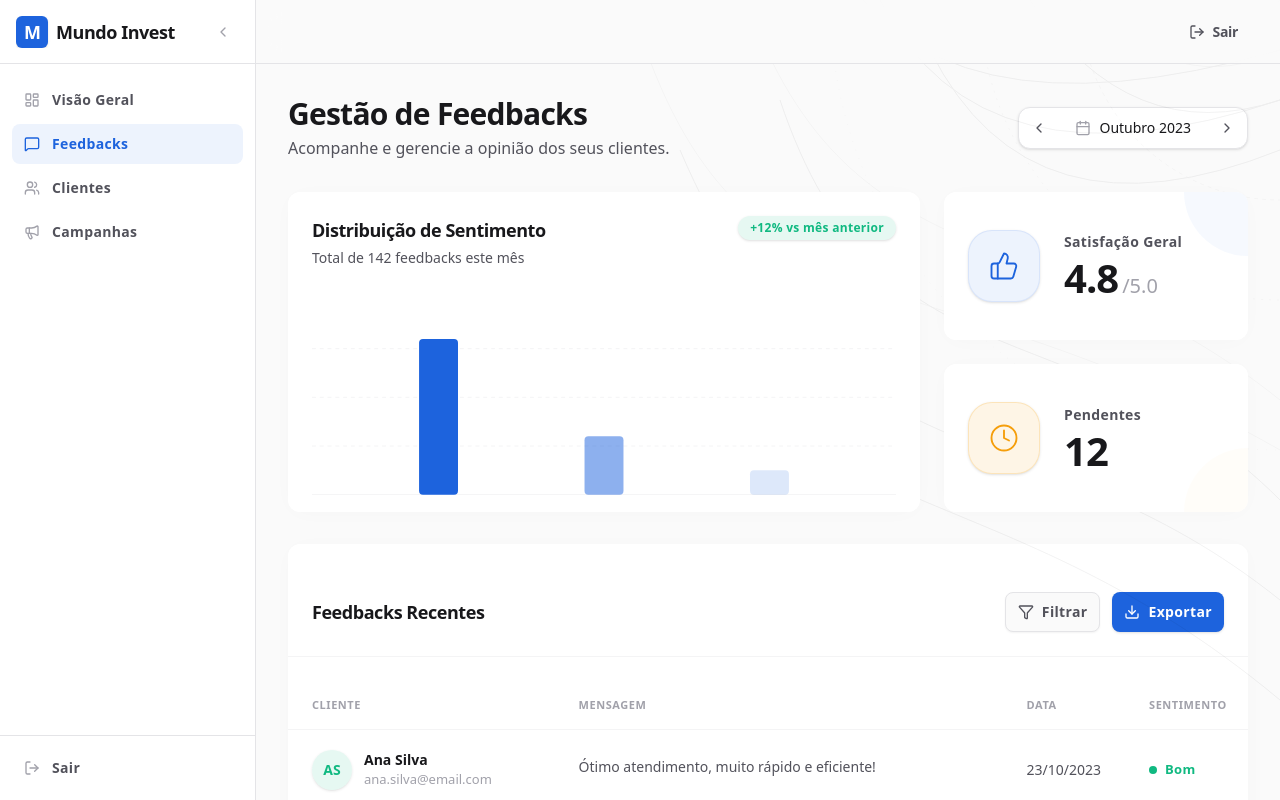
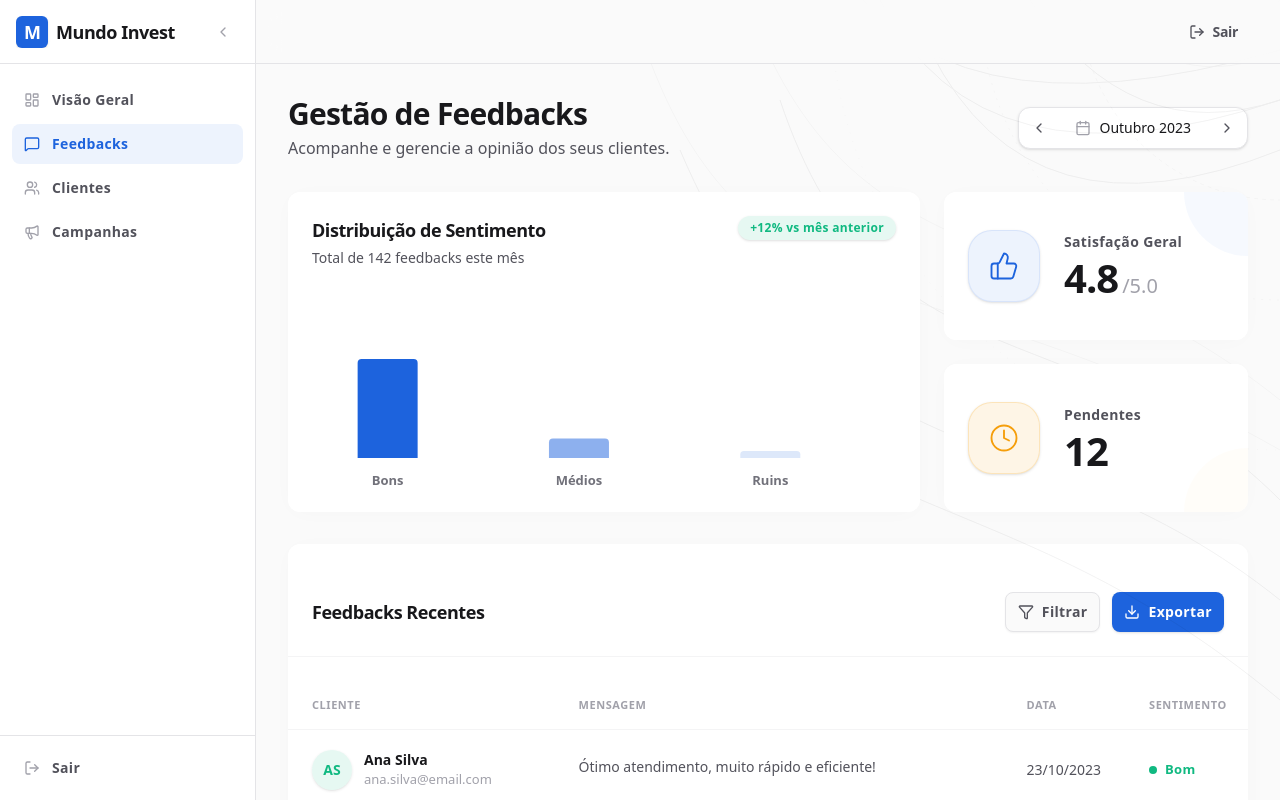
Before and after one commit to FranciscoMaik/dashboard, a Next.js app: page /dashboard/feedbacks in a window 1280 px wide. Built offline with nearby package versions, Linux system fonts and the light colour scheme.

Commit message:
feat: adding reachart

```diff
--- a/src/app/dashboard/feedbacks/components/feedback-overview.tsx
+++ b/src/app/dashboard/feedbacks/components/feedback-overview.tsx
@@ -1,7 +1,28 @@
+"use client";
+
 import { Clock, ThumbsUp } from "lucide-react";
+import { useTheme } from "next-themes";
+import {
+  Bar,
+  BarChart,
+  Cell,
+  ResponsiveContainer,
+  Tooltip,
+  XAxis,
+  YAxis,
+} from "recharts";
 import { Card } from "@/components/ui/card";
 
+const sentimentData = [
+  { name: "Bons", count: 112, fill: "#1d63dd" },
+  { name: "Médios", count: 22, fill: "#1d63dd80" },
+  { name: "Ruins", count: 8, fill: "#1d63dd26" },
+];
+
 export function FeedbackOverview() {
+  const { theme } = useTheme();
+  const textColor = theme === "dark" ? "#a1a1aa" : "#71717a";
+
   return (
     <div className="grid grid-cols-1 lg:grid-cols-3 gap-6">
       {/* Sentiment Distribution - Central Stage emphasis */}
@@ -20,120 +41,57 @@ export function FeedbackOverview() {
           </div>
         </div>
 
-        {/* Custom SVG Narrative Diagram - "Cartography of Sentiment" */}
-        <div className="flex-1 w-full relative -mt-4">
-          <svg
-            className="w-full h-full"
-            viewBox="0 0 600 200"
-            preserveAspectRatio="none"
-            role="img"
-            aria-label="Gráfico de Barras de Distribuição de Sentimento"
-          >
-            <title>Distribuição de Sentimento</title>
-
-            {/* Subtle Guidelines */}
-            <path
-              d="M 0 50 L 600 50 M 0 100 L 600 100 M 0 150 L 600 150"
-              stroke="currentColor"
-              className="text-border-subtle"
-              strokeWidth="1"
-              strokeDasharray="4 4"
-              fill="none"
-            />
-
-            {/* Base line */}
-            <path
-              d="M 0 200 L 600 200"
-              stroke="currentColor"
-              className="text-border-subtle"
-              strokeWidth="1"
-              fill="none"
-            />
-
-            {/* Bar: Bons */}
-            <g className="group/bar transition-all duration-300 cursor-default">
-              <rect x="80" y="0" width="100" height="200" fill="transparent" />
-              <rect
-                x="110"
-                y="40"
-                width="40"
-                height="160"
-                fill="#1d63dd"
-                rx="4"
-                className="transition-all duration-500 group-hover/bar:fill-accent-hover"
+        {/* Recharts Bar Chart */}
+        <div className="flex-1 w-full relative mt-4 min-h-0">
+          <ResponsiveContainer width="100%" height="100%">
+            <BarChart
+              data={sentimentData}
+              margin={{ top: 20, right: 30, left: -20, bottom: 0 }}
+            >
+              <XAxis
+                dataKey="name"
+                axisLine={false}
+                tickLine={false}
+                tick={{ fill: textColor, fontSize: 13, fontWeight: 600 }}
+                dy={10}
               />
-              <text
-                x="130"
-                y="25"
-                fill="#18181B"
-                fontSize="15"
-                fontWeight="bold"
-                textAnchor="middle"
-                className="opacity-0 group-hover/bar:opacity-100 transition-opacity duration-300"
-              >
-                112
-              </text>
-            </g>
-
-            {/* Bar: Médios */}
-            <g className="group/bar transition-all duration-300 cursor-default">
-              <rect x="250" y="0" width="100" height="200" fill="transparent" />
-              <rect
-                x="280"
-                y="140"
-                width="40"
-                height="60"
-                fill="#1d63dd"
-                fillOpacity="0.5"
-                rx="4"
-                className="transition-all duration-500 group-hover/bar:fillOpacity-100 group-hover/bar:fill-accent-hover"
+              <YAxis hide />
+              <Tooltip
+                cursor={{ fill: "transparent" }}
+                content={({ active, payload, label }) => {
+                  if (active && payload && payload.length) {
+                    return (
+                      <div className="bg-surface-elevated border border-border-default shadow-float px-3 py-2 rounded-card">
+                        <p className="text-xs font-semibold text-text-muted mb-1">
+                          {label}
+                        </p>
+                        <p className="font-bold text-text-primary text-sm flex items-center gap-2">
+                          <span
+                            className="w-2 h-2 rounded-full"
+                            style={{ backgroundColor: payload[0].payload.fill }}
+                          />
+                          {payload[0].value} feedbacks
+                        </p>
+                      </div>
+                    );
+                  }
+                  return null;
+                }}
               />
-              <text
-                x="300"
-                y="125"
-                fill="#18181B"
-                fontSize="15"
-                fontWeight="bold"
-                textAnchor="middle"
-                className="opacity-0 group-hover/bar:opacity-100 transition-opacity duration-300"
-              >
-                22
-              </text>
-            </g>
-
-            {/* Bar: Ruins */}
-            <g className="group/bar transition-all duration-300 cursor-default">
-              <rect x="420" y="0" width="100" height="200" fill="transparent" />
-              <rect
-                x="450"
-                y="175"
-                width="40"
-                height="25"
-                fill="#1d63dd"
-                fillOpacity="0.15"
-                rx="4"
-                className="transition-all duration-500 group-hover/bar:fillOpacity-100 group-hover/bar:fill-accent-hover"
-              />
-              <text
-                x="470"
-                y="160"
-                fill="#18181B"
-                fontSize="15"
-                fontWeight="bold"
-                textAnchor="middle"
-                className="opacity-0 group-hover/bar:opacity-100 transition-opacity duration-300"
-              >
-                8
-              </text>
-            </g>
-          </svg>
-        </div>
-
-        {/* Labels underneath */}
-        <div className="flex justify-between w-full mt-2 px-12 md:px-24 text-[13px] font-semibold tracking-wide text-text-secondary z-10">
-          <span>Bons</span>
-          <span>Médios</span>
-          <span>Ruins</span>
+              <Bar dataKey="count" radius={[4, 4, 0, 0]} maxBarSize={60}>
+                {sentimentData.map((entry, index) => (
+                  <Cell
+                    key={`cell-${
+                      // biome-ignore lint/suspicious/noArrayIndexKey: the sentiment data order is static
+                      index
+                    }`}
+                    fill={entry.fill}
+                    className="transition-all duration-300 hover:opacity-80 cursor-pointer"
+                  />
+                ))}
+              </Bar>
+            </BarChart>
+          </ResponsiveContainer>
         </div>
       </Card>
 
```
